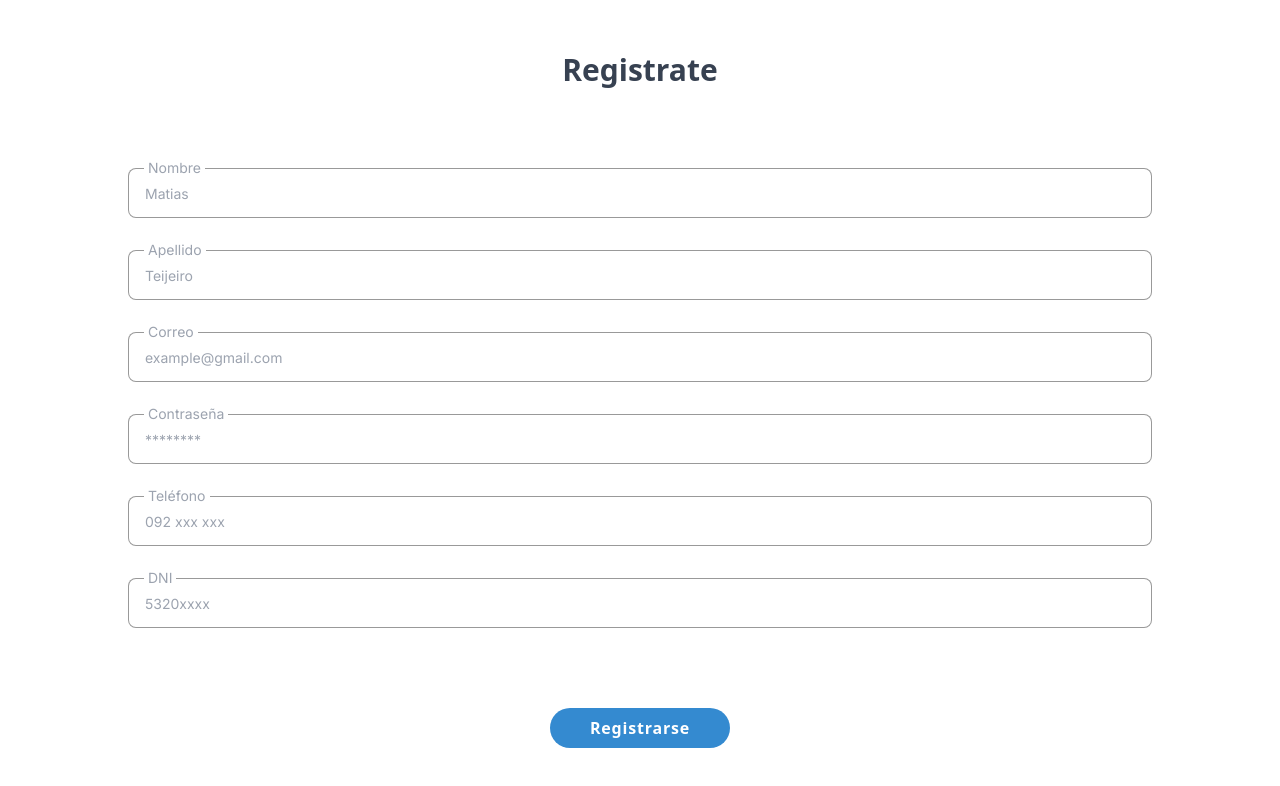
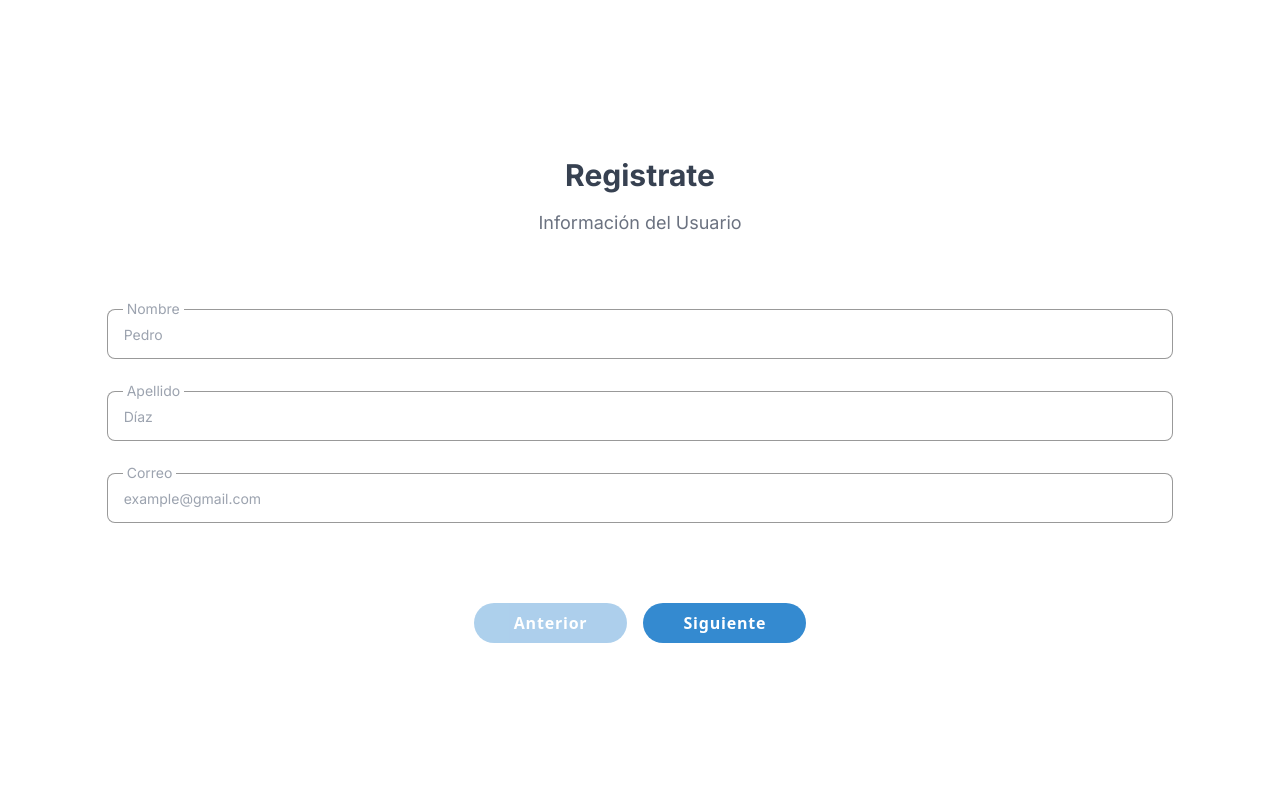
Before and after one commit to No-Country/s8-10-m-node-react, a React (Vite) app in the folder frontend/: page /register in a window 1280 px wide. Shown: the top 786 px of the page. Built offline with nearby package versions, Linux system fonts and the light colour scheme.

Commit message:
changes in the registry

```diff
--- a/frontend/src/components/Button.jsx
+++ b/frontend/src/components/Button.jsx
@@ -1,7 +1,7 @@
 
-export const Button = ({ children, nameClass, func }) => {
+export const Button = ({ children, nameClass, func, disabled }) => {
   return (
-    <button type='text' className={`${nameClass}`} onClick={func}>
+    <button type='text' className={`${nameClass}`} onClick={func} disabled={disabled}>
       {children}
     </button>
   )
--- /dev/null
+++ b/frontend/src/components/PersonalInfo.jsx
@@ -0,0 +1,20 @@
+import InputField from './InputField';
+
+const PersonalInfo = () => {
+  return (
+    <>
+      <InputField name='dni' type='number' placeholder='5320xxxx' content='DNI' id='dni' labelFor='dni' />
+
+      <select name='country' className='py-3 px-2 border-2 border-gray-300 rounded-lg w-full ' placeholder='Country' id='country'>
+        <option value="" hidden>Elige un país</option>
+        <option value="Argentina">Argentina</option>
+        <option value="Colombia">Colombia</option>
+        <option value="Uruguay">Uruguay</option>
+      </select>
+
+      <InputField name='dni' type='number' placeholder='5320xxxx' content='DNI' id='dni' labelFor='dni' />
+    </>
+  );
+}
+
+export default PersonalInfo;
--- /dev/null
+++ b/frontend/src/components/UserInformation.jsx
@@ -0,0 +1,15 @@
+import InputField from './InputField';
+
+const UserInformation = () => {
+  return (
+    <>
+      <InputField name='userName' type='text' placeholder='Pedro' content='Nombre' id='userName' labelFor='userName' />
+
+      <InputField name='firstName' type='text' placeholder='Díaz' content='Apellido' id='firstName' labelFor='firstName' />
+
+      <InputField name='email' type='email' placeholder='example@gmail.com' content='Correo' id='email' labelFor='email' />
+    </>
+  );
+}
+
+export default UserInformation;
--- /dev/null
+++ b/frontend/src/components/Validation.jsx
@@ -0,0 +1,15 @@
+import InputField from './InputField';
+
+const Validation = () => {
+  return (
+    <>
+      <InputField name='phone' type='tel' placeholder='092 xxx xxx' content='Teléfono' id='phone' labelFor='phone' />
+
+      <InputField name='password' type='password' placeholder='********' content='Contraseña' id='password' labelFor='password' />
+
+      <InputField name='confirmPassword' type='password' placeholder='********' content='Confirmar Contraseña' id='confirmPassword' labelFor='confirmPassword' />
+    </>
+  );
+}
+
+export default Validation;
--- a/frontend/src/pages/Home.jsx
+++ b/frontend/src/pages/Home.jsx
@@ -8,8 +8,9 @@ import { useUserContext } from '../context/UserContext'
 export const Home = () => {
 
   const navigate = useNavigate()
-  const { logOut, user } = useUserContext()
-  console.log(user);
+  const { logOut } = useUserContext()
+
+
   return (
     <main className='w-full min-h-screen flex flex-col items-center bg-gray-100 px-2 py-4'>
       <section className='w-[90%] h-[300px] py-3 px-5 mx-auto flex flex-col items-center gap-10 bg-[#42ADD5] rounded-[30px] mb-7'>
--- a/frontend/src/pages/Login.jsx
+++ b/frontend/src/pages/Login.jsx
@@ -22,23 +22,31 @@ export const Login = () => {
     )
   }
 
-  const validateUser = async (e) =>{
+  const validateUser = (e) =>{
     e.preventDefault()
+
     const requestOptions = {
       method: 'POST',
-      body: {
+      body: JSON.stringify({
         email: validateForm.email,
         password: validateForm.password
+      }),
+      headers: {
+        'Content-Type': 'application/json'
       },
       redirect: 'follow'
     };
 
-    const res = await fetch('https://pagaya.onrender.com/api/auth', requestOptions)
-    const data = await res.json()
-    console.log(data)
+    fetch('https://pagaya.onrender.com/api/auth', requestOptions)
+    .then(res => res.json())
+    .then(data => {
+      if(data.status === 'success'){
+        login(data)
+        navigate('/home')
+      }
+    })
+    .catch(err => console.log('error', err))
   }
-
- console.log(validateForm);
 
   return (
     <main className='w-full min-h-screen flex flex-col items-center gap-20'>
@@ -48,13 +56,13 @@ export const Login = () => {
       </section>
 
       <section className='w-full px-8'>
-        <form className='w-full flex flex-col gap-6'>
+        <form className='w-full flex flex-col gap-6' onSubmit={validateUser}>
           <InputField id='email' type='email' name='email' placeholder='example@gmail.com' labelFor='email' content='Correo' func={handleChange}/>
 
           <InputField id='password' type={showPassword ? 'text' : 'password'} name='password' placeholder='********' labelFor='password' content='Contraseña' func={handleChange} setValue={setShowPassword} condition={showPassword} icon={showPassword ? <FaRegEyeSlash/> : <FaRegEye/>}/>
 
           <div className='flex flex-col gap-6'>
-           <Button type='button' func={validateUser} nameClass='bg-[#012340] mt-10 py-3 rounded-full text-white font-semibold tracking-wide'>Ingresar</Button>
+           <Button type='submit' nameClass='bg-[#012340] mt-10 py-3 rounded-full text-white font-semibold tracking-wide'>Ingresar</Button>
             <p className='text-sm text-center text-[#012340] underline underline-offset-2'>
               ¿Olvidaste tu contraseña?
             </p>
--- a/frontend/src/pages/OnBoarding.jsx
+++ b/frontend/src/pages/OnBoarding.jsx
@@ -1,21 +1,18 @@
 import { useEffect } from 'react';
 import { Link } from 'react-router-dom'
 
-let requestOptions = {
+const requestOptions = {
   method: 'GET',
   redirect: 'follow'
 };
 
 const OnBoarding = () => {
 
-
-
   useEffect(() => {
     fetch('https://pagaya.onrender.com/api/business', requestOptions)
     .then(res => res.json())
     .then(data => console.log(data))
     .catch(error => console.log('error', error))
-
 
   }, []);
 
--- a/frontend/src/pages/Register.jsx
+++ b/frontend/src/pages/Register.jsx
@@ -1,34 +1,57 @@
 import InputField from "../components/InputField";
 import { Button } from '../components/Button'
+import { useState } from 'react';
+import UserInformation from '../components/UserInformation';
+import Validation from '../components/Validation';
+import PersonalInfo from '../components/PersonalInfo';
 
 export const Register = () => {
+  const [page, setPage] = useState(0)
 
+  const formTitles = ["Información del Usuario", "Validación", "Información Personal"]
   const submitForm = (e) =>{
     e.preventDefault()
   }
 
+  const managePaging = (newPage) => {
+    if(newPage === "next" && page < formTitles.length - 1){
+      setPage(page + 1)
+    }else if(newPage === "prev" && page > 0){
+      setPage(page - 1)
+    }
+  }
+
+  const pageLoaded = () =>{
+    switch (page) {
+      case 0:
+        return <UserInformation />
+      case 1:
+        return <Validation />
+      case 2:
+        return <PersonalInfo />
+      default:
+        return <UserInformation />
+    }
+  }
+
   return (
-    <main className='w-full min-h-screen flex flex-col justify-center items-center gap-20'>
-      <h1 className='text-3xl font-bold text-center text-gray-700 '>Registrate</h1>
-      <section className='w-4/5'>
-        <form className='flex flex-col gap-8 ' onSubmit={submitForm}>
-          <InputField name='userName' type='text' placeholder='Matias' content='Nombre' id='userName' labelFor='userName' />
+    <main className='w-full min-h-screen flex flex-col justify-center items-center'>
+      <h1 className='text-3xl font-bold font-inter text-center text-gray-700 mb-4'>Registrate</h1>
+      <h3 className='font-inter text-lg text-center text-gray-500 mb-[4.5rem]'>{formTitles[page]}</h3>
+      <section className='w-full flex justify-center'>
+        <form className='w-5/6 flex flex-col gap-8' onSubmit={submitForm}>
+          { pageLoaded() }
 
-          <InputField name='firstName' type='text' placeholder='Teijeiro' content='Apellido' id='firstName' labelFor='firstName' />
+          <div className='flex gap-4 justify-center'>
+            <Button func={() => managePaging('prev')} disabled={ page === 0 && true} type="button" nameClass='text-center mt-12 px-10 py-2 rounded-full bg-[#348AD0] text-white font-semibold tracking-wider cursor-pointer disabled:opacity-40'>Anterior</Button>
 
-          <InputField name='email' type='email' placeholder='example@gmail.com' content='Correo' id='email' labelFor='email' />
+            { page === formTitles.length - 1 ?
+              <Button type="submit" nameClass='text-center mt-12 px-8 py-2 rounded-full bg-[#348AD0] text-white font-semibold tracking-wider cursor-pointer '>Registrarse</Button>
+              :
+              <Button func={() => managePaging('next')} disabled={ page === formTitles.length - 1 && true} type="button" nameClass='text-center mt-12 px-10 py-2 rounded-full  bg-[#348AD0] text-white font-semibold tracking-wider cursor-pointer disabled:opacity-40'>Siguiente</Button>
+            }
 
-          <InputField name='password' type='password' placeholder='********' content='Contraseña' id='password' labelFor='password' />
-
-          <InputField name='phone' type='tel' placeholder='092 xxx xxx' content='Teléfono' id='phone' labelFor='phone' />
-
-          {/* Input Select for country
-
-          <InputField name='userName' type='text' placeholder='Nombre' content='Nombre' id='userName' labelFor='userName' /> */}
-
-          <InputField name='dni' type='number' placeholder='5320xxxx' content='DNI' id='dni' labelFor='dni' />
-
-          <Button nameClass='text-center mt-12 px-10 py-2 rounded-full self-center bg-[#348AD0] text-white font-semibold tracking-wider cursor-pointer'>Registrarse</Button>
+          </div>
         </form>
       </section>
     </main>
```
